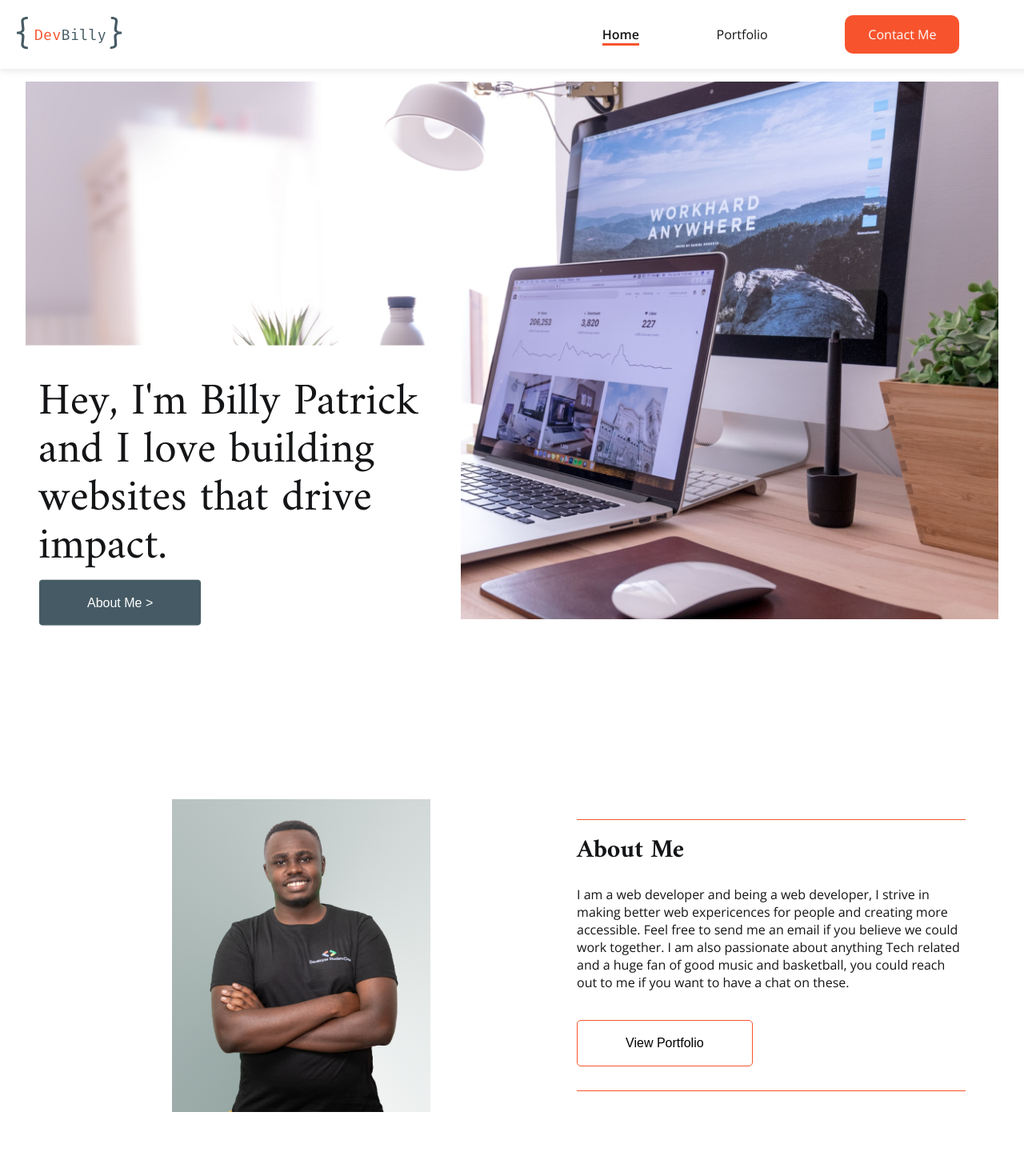
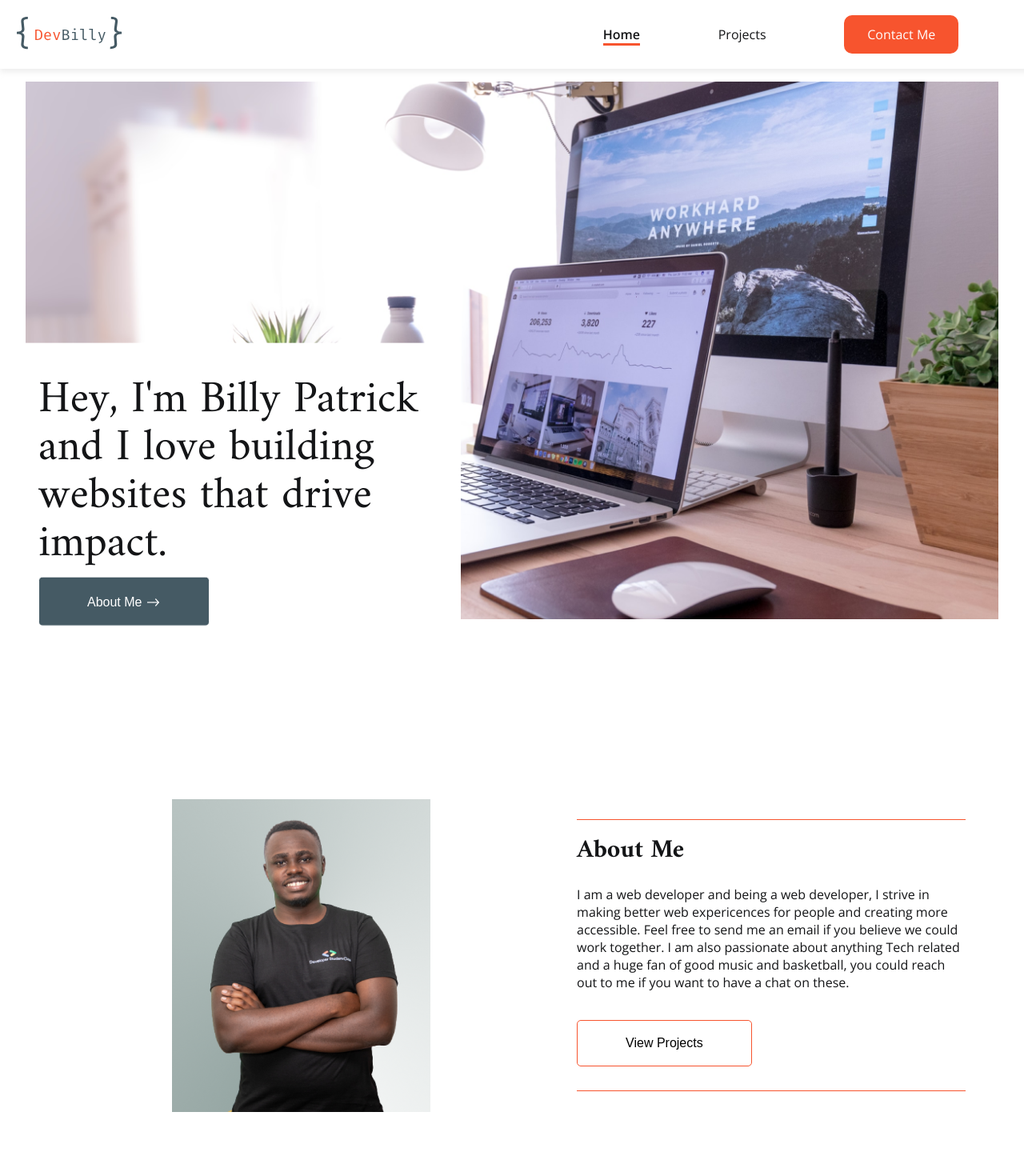
Before and after one commit to dev-billy/dev-billy, a React (Create React App) app: page / in a window 1280 px wide. Shown: the top 1470 px of the page at 80% size. Built offline with nearby package versions, Linux system fonts and the light colour scheme.

Commit message:
refactored from portfolio to projects

```diff
--- a/src/layout/data/navlist.js
+++ b/src/data/navlist.js
@@ -6,11 +6,11 @@ const navlist = (location) => {
       link: "/",
     },
     {
-      text: "Portfolio",
+      text: "Projects",
       active:
-        "/portfolio" === location.pathname ||
-        location.pathname.startsWith("/portfolio/project"),
-      link: "/portfolio",
+        "/projects" === location.pathname ||
+        location.pathname.startsWith("/projects"),
+      link: "/projects",
     },
     {
       text: "Contact Me",
--- a/src/layout/Footer.js
+++ b/src/layout/Footer.js
@@ -1,5 +1,5 @@
 import styles from "./layout.module.scss";
-import navlist from "./data/navlist";
+import navlist from "../data/navlist";
 import { Link as LinkRouter } from "react-router-dom";
 function Footer(props) {
   const { location } = props;
--- a/src/layout/Nav.js
+++ b/src/layout/Nav.js
@@ -1,5 +1,5 @@
 import { useState } from "react";
-import navlist from "./data/navlist";
+import navlist from "../data/navlist";
 import { Link as LinkRouter } from "react-router-dom";
 
 import styles from "./layout.module.scss";
--- a/src/pages/Home/index.js
+++ b/src/pages/Home/index.js
@@ -13,7 +13,12 @@ function HomePage() {
             impact.
           </h1>
           <LinkScroll to="about">
-            <button className={styles.buttonAbout}>About Me {">"}</button>
+            <button className={styles.buttonAbout}>
+              About Me{" "}
+              <span style={{ fontFamily: "'Fira Code', monospace" }}>
+                {"->"}
+              </span>
+            </button>
           </LinkScroll>
         </div>
       </section>
@@ -30,8 +35,8 @@ function HomePage() {
             good music and basketball, you could reach out to me if you want to
             have a chat on these.
           </p>
-          <LinkRouter to="/portfolio">
-            <button className={styles.buttonSecondary}>View Portfolio</button>
+          <LinkRouter to="/projects">
+            <button className={styles.buttonSecondary}>View Projects</button>
           </LinkRouter>
           <div className={styles.line}></div>
         </div>
--- a/src/pages/Portfolio/Project.js
+++ b/src/pages/Projects/Project.js
@@ -9,7 +9,7 @@ function Project() {
   if (projectData) {
     return (
       <Layout>
-        <Link to="/portfolio">
+        <Link to="/projects">
           <button className={styles.backBtn}>
             <span>{"<-"}</span> Project List
           </button>
--- a/src/pages/Portfolio/index.js
+++ b/src/pages/Projects/index.js
@@ -1,8 +1,8 @@
 import Layout from "../../layout";
-import styles from "../pagestyles/portfolio.module.scss";
+import styles from "../pagestyles/projects.module.scss";
 import projectList from "../../data/projects";
 import { Link } from "react-router-dom";
-function Portfolio() {
+function Projects() {
   return (
     <Layout>
       <section className={styles.intro}>
@@ -30,7 +30,7 @@ function Portfolio() {
                   <li key={index}>{techItem}</li>
                 ))}
               </ul>
-              <Link to={`/portfolio/project/${project.id}`}>
+              <Link to={`/projects/${project.id}`}>
                 <button className={styles.readMore}>Read More</button>
               </Link>
             </div>
@@ -41,4 +41,4 @@ function Portfolio() {
   );
 }
 
-export default Portfolio;
+export default Projects;
```
Also changed, not shown: src/routes.js (+5 -5 lines), src/pages/pagestyles/projects.module.scss (renamed from src/pages/pagestyles/portfolio.module.scss).
